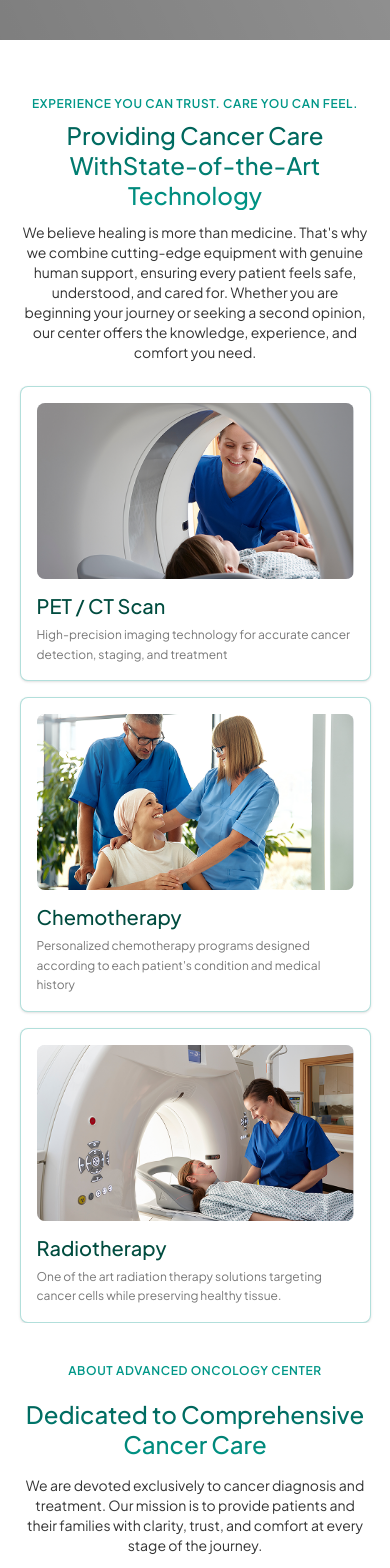
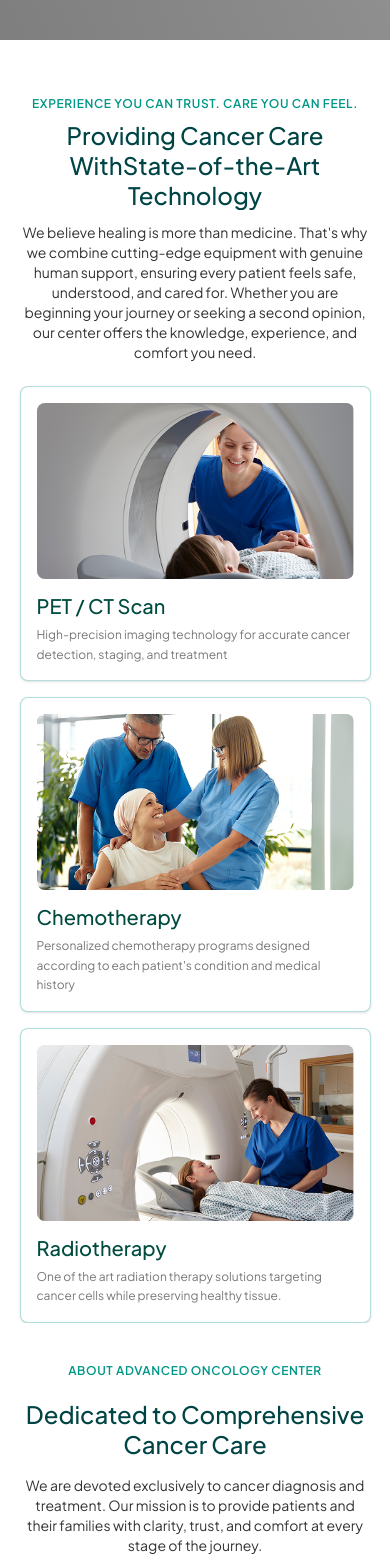
Before and after one commit to developers-xntric/Advanced-Oncology-Center, a Next.js app: page / in a window 390 px wide. Shown: the part 860-2428 px from the top of the page. Built offline with nearby package versions, Linux system fonts and the light colour scheme; grey boxes are pictures that could not be loaded.

Commit message:
All Bg Change

```diff
--- a/src/components/AboutCenter.tsx
+++ b/src/components/AboutCenter.tsx
@@ -12,7 +12,7 @@ export default function AboutCenter() {
               About Advanced Oncology Center
             </p>
 
-            <h2 className="-mb-2 md:mb-3 text-center md:text-left text-[24px] sm:text-[28px] md:text-4xl xl:text-[40px] font-medium bg-gradient-to-b from-[#005f56] to-[#009788] bg-clip-text text-transparent leading-tight md:leading-none ">
+            <h2 className="-mb-2 md:mb-3 text-center md:text-left text-[24px] sm:text-[28px] md:text-4xl xl:text-[40px] font-medium bg-[#004445] bg-clip-text text-transparent leading-tight md:leading-none ">
               Dedicated to Comprehensive Cancer Care
             </h2>
           </div>
--- a/src/components/CancerCareServices.tsx
+++ b/src/components/CancerCareServices.tsx
@@ -34,7 +34,7 @@ export default function CancerCareServices() {
             Experience you can trust. Care you can feel.
           </p>
 
-          <h2 className="mb-3 text-[24px] sm:text-[28px] md:text-4xl xl:text-5xl font-medium bg-gradient-to-b from-[#005f56] to-[#009788] bg-clip-text text-transparent leading-tight md:leading-[1.1]">
+          <h2 className="mb-3 text-[24px] sm:text-[28px] md:text-4xl xl:text-5xl font-medium bg-[#004445] bg-clip-text text-transparent leading-tight md:leading-[1.1]">
             Providing Cancer Care With
             <br className="hidden sm:block" />
             State-of-the-Art Technology
--- a/src/components/CancerTreatmentSection.tsx
+++ b/src/components/CancerTreatmentSection.tsx
@@ -39,7 +39,7 @@ export default function CancerTreatmentSection() {
           <p className="mb-3 text-sm font-semibold uppercase tracking-wider text-[#009788]">
             Informed Care
           </p>
-          <h2 className="mb-3 text-3xl font-medium bg-gradient-to-b  from-[#005f56] to-[#009788] bg-clip-text text-transparent md:text-4xl xl:text-5xl">
+          <h2 className="mb-3 text-3xl font-medium bg-[#004445] bg-clip-text text-transparent md:text-4xl xl:text-5xl">
             Cancer Treatment Options
           </h2>
           <p className="text-[14px] md:text-base text-[#333] 2xl:text-lg">
--- a/src/components/HealingSection.tsx
+++ b/src/components/HealingSection.tsx
@@ -20,7 +20,7 @@ export default function HealingSection() {
         {/* White Card */}
         <div className="max-w-xl rounded-xl bg-white/90 px-5 py-6 shadow-lg md:px-8 md:py-10 ">
           {/* Heading */}
-          <h2 className="mb-3 text-[28px] md:text-3xl font-medium bg-gradient-to-r leading-[35px] lg:leading-[60px] from-[#005f56] to-[#009788] bg-clip-text text-transparent md:text-[30px] xl:text-5xl">
+          <h2 className="mb-3 text-[28px] md:text-3xl font-medium leading-[35px] lg:leading-[60px] bg-[#004445] bg-clip-text text-transparent md:text-[30px] xl:text-5xl">
             Healing is more than just medicine.
           </h2>
 
--- a/src/components/SecondOpinionSection.tsx
+++ b/src/components/SecondOpinionSection.tsx
@@ -8,7 +8,7 @@ export default function SecondOpinionSection() {
           {/* Left Content Card */}
           <div className="rounded-[20px] bg-[#F4F4F4] border border-[#009788]/30 px-5 py-6 shadow-sm md:px-8 md:py-20 ">
 
-            <h2 className="mb-3 text-[28px] md:text-3xl font-medium bg-linear-to-b  from-[#005f56] to-[#009788] bg-clip-text text-transparent xl:text-5xl md:leading-[55px]">
+            <h2 className="mb-3 text-[28px] md:text-3xl font-medium bg-[#004445] bg-clip-text text-transparent xl:text-5xl md:leading-[55px]">
               Second Opinion
             </h2>
             {/* Paragraph 1 */}
```
